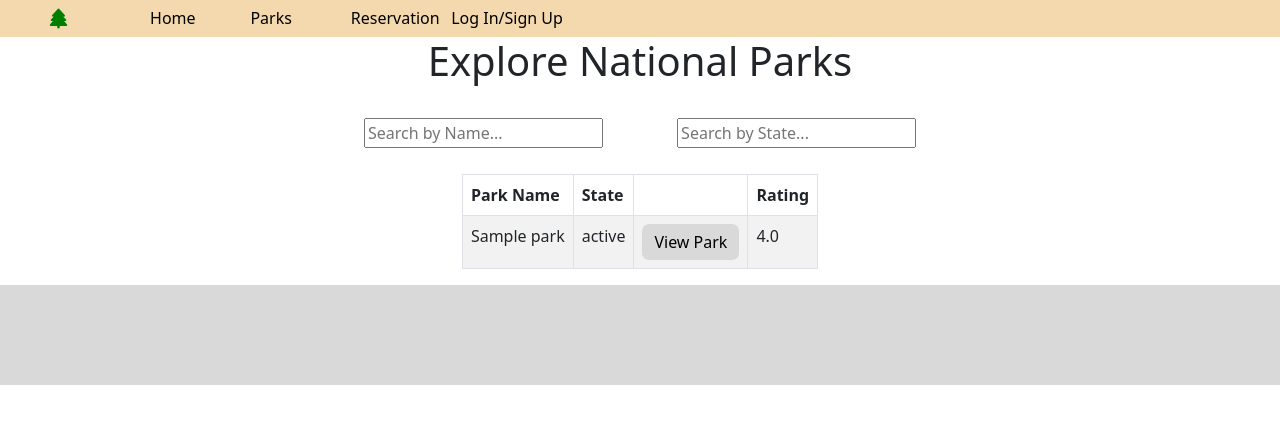
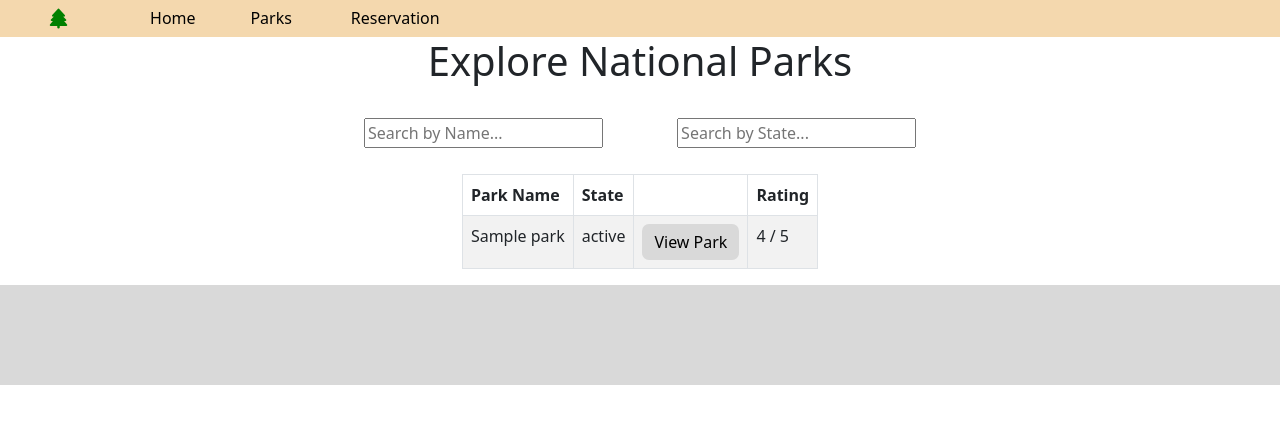
Before and after one commit to amaredia3/HappyCampers, a Django app: page /parks in a window 1280 px wide. Shown: the top 424 px of the page. Run offline with Django 4.2, Linux system fonts and the light colour scheme; tables that the repository leaves empty hold one stand-in row (values such as "Sample post"); some libraries are stand-ins or nearby versions.

Commit message:
National parks v2 (#19)
* fixed urls and parks page

* fixed review functionality, truncated avgreview on parks page

* add /5 on parks page averages, removed login/signup from header

Co-authored-by: Nico Cruz <nico@Nicos-MacBook-Air.local>

```diff
--- a/app/templates/nationalParks.html
+++ b/app/templates/nationalParks.html
@@ -62,9 +62,6 @@
                 <a class = "navbar-link" href = "/reservations">Reservation</a>
 
             </div>
-            <div class = "col-8">
-                <a class = "navbar-link" href = "/signup">Log In/Sign Up</a>
-            </div>
         </div>
 
     </div>
@@ -116,7 +113,8 @@
 
 
                     <div class = "col-3" align = "center">
-                        Average Rating: {{ park.park_avgrating|floatformat }} / 5.0
+                        Average Rating: {{ park.park_avgrating|floatformat }} / 5
+
                     </div>
                 </div>
 
--- a/app/templates/parks.html
+++ b/app/templates/parks.html
@@ -54,9 +54,6 @@
             <div class = "col-1">
                 <a class = "navbar-link" href = "reservations">Reservation</a>
 
-            </div>
-            <div class = "col-8">
-                <a class = "navbar-link" href = "signup">Log In/Sign Up</a>
             </div>
         </div>
 
@@ -158,7 +155,9 @@
             </form>
 
           </th>
-          <td>{{ park.park_avgrating }}</td>
+
+          <td>{{ park.park_avgrating|floatformat }} / 5</td>
+
         </tr>
         {% endfor %}
       </tbody>
```
